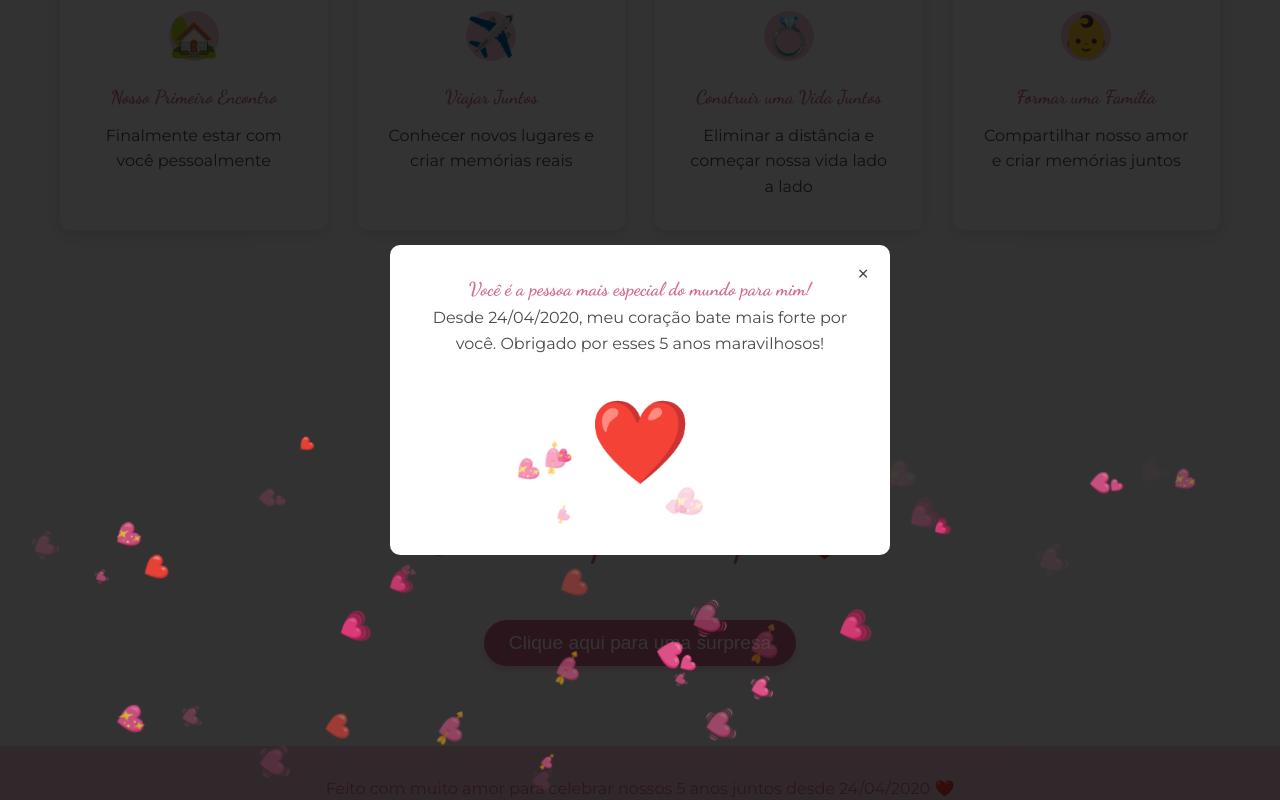
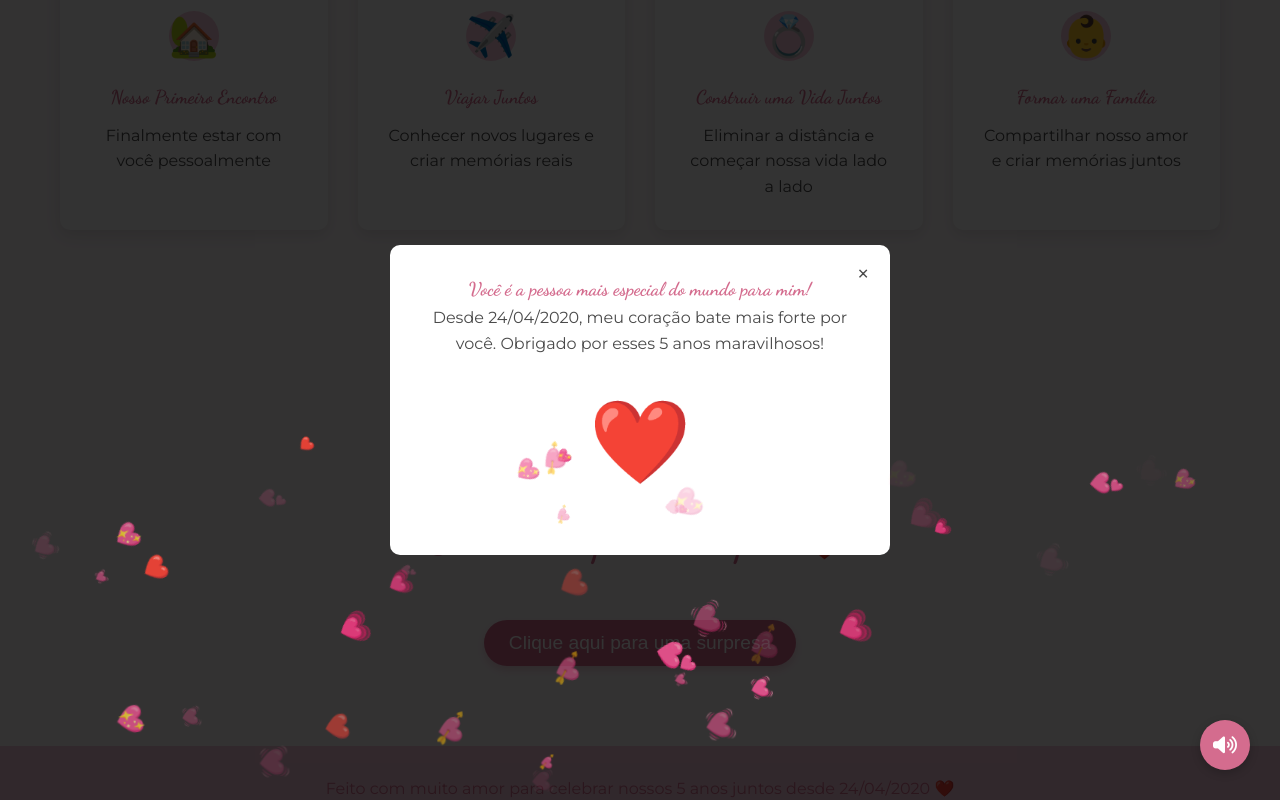
Before and after one commit to gablxvi/5-anos-namoro, a plain HTML site: page index.html in a window 1280 px wide. Both pictures are taken after a click on the button "Clique aqui para uma surpresa". Shown: the part 5419-6219 px from the top of the page. Drawn offline with Linux system fonts and the light colour scheme.

Commit message:
Adicionado música de fundo ao site

```diff
--- a/css/style.css
+++ b/css/style.css
@@ -863,3 +863,36 @@ img {
         gap: 15px;
     }
 }
+
+/* Controle de Áudio */
+.audio-control {
+    position: fixed;
+    bottom: 30px;
+    right: 30px;
+    z-index: 1000;
+}
+
+.audio-btn {
+    width: 50px;
+    height: 50px;
+    border-radius: 50%;
+    background-color: var(--cor-destaque);
+    color: white;
+    border: none;
+    box-shadow: 0 3px 10px rgba(0, 0, 0, 0.2);
+    cursor: pointer;
+    display: flex;
+    align-items: center;
+    justify-content: center;
+    font-size: 1.2rem;
+    transition: all 0.3s ease;
+}
+
+.audio-btn:hover {
+    transform: scale(1.1);
+    background-color: var(--cor-secundaria);
+}
+
+.audio-btn.muted i {
+    color: #ccc;
+}
--- a/index.html
+++ b/index.html
@@ -11,6 +11,17 @@
     <link rel="stylesheet" href="https://cdnjs.cloudflare.com/ajax/libs/font-awesome/6.4.0/css/all.min.css">
 </head>
 <body>
+    <!-- Controle de música -->
+    <div class="audio-control">
+        <button id="audio-toggle" class="audio-btn">
+            <i class="fas fa-volume-up"></i>
+        </button>
+        <audio id="background-music" loop>
+            <source src="music/SoMo - Or Nah (Rendition).mp3" type="audio/mp3">
+            Seu navegador não suporta o elemento de áudio.
+        </audio>
+    </div>
+
     <header class="hero">
         <div class="hero-content">
             <h1 class="title">5 anos com você 💕</h1>
--- a/js/script.js
+++ b/js/script.js
@@ -289,4 +289,50 @@ document.addEventListener('DOMContentLoaded', function() {
         }
     `;
     document.head.appendChild(style);
+
+    // Controle de música de fundo
+    const audioToggle = document.getElementById('audio-toggle');
+    const backgroundMusic = document.getElementById('background-music');
+    let isPlaying = false;
+
+    // Função para iniciar a música com interação do usuário
+    function setupAudio() {
+        // Os navegadores modernos exigem interação do usuário para reproduzir áudio automaticamente
+        document.body.addEventListener('click', function initialPlay() {
+            if (!isPlaying) {
+                backgroundMusic.play().then(() => {
+                    isPlaying = true;
+                    audioToggle.classList.remove('muted');
+                    audioToggle.innerHTML = '<i class="fas fa-volume-up"></i>';
+                }).catch(error => {
+                    console.error('Erro ao reproduzir áudio:', error);
+                });
+                // Remove este listener após a primeira interação
+                document.body.removeEventListener('click', initialPlay);
+            }
+        }, { once: true });
+    }
+
+    // Configurar botão de controle
+    audioToggle.addEventListener('click', function(e) {
+        e.stopPropagation(); // Impede a propagação para o listener do body
+
+        if (isPlaying) {
+            backgroundMusic.pause();
+            audioToggle.classList.add('muted');
+            audioToggle.innerHTML = '<i class="fas fa-volume-mute"></i>';
+            isPlaying = false;
+        } else {
+            backgroundMusic.play().then(() => {
+                audioToggle.classList.remove('muted');
+                audioToggle.innerHTML = '<i class="fas fa-volume-up"></i>';
+                isPlaying = true;
+            }).catch(error => {
+                console.error('Erro ao reproduzir áudio:', error);
+            });
+        }
+    });
+
+    // Inicializar setup de áudio
+    setupAudio();
 });
```
Also changed, not shown: 1 other file.
